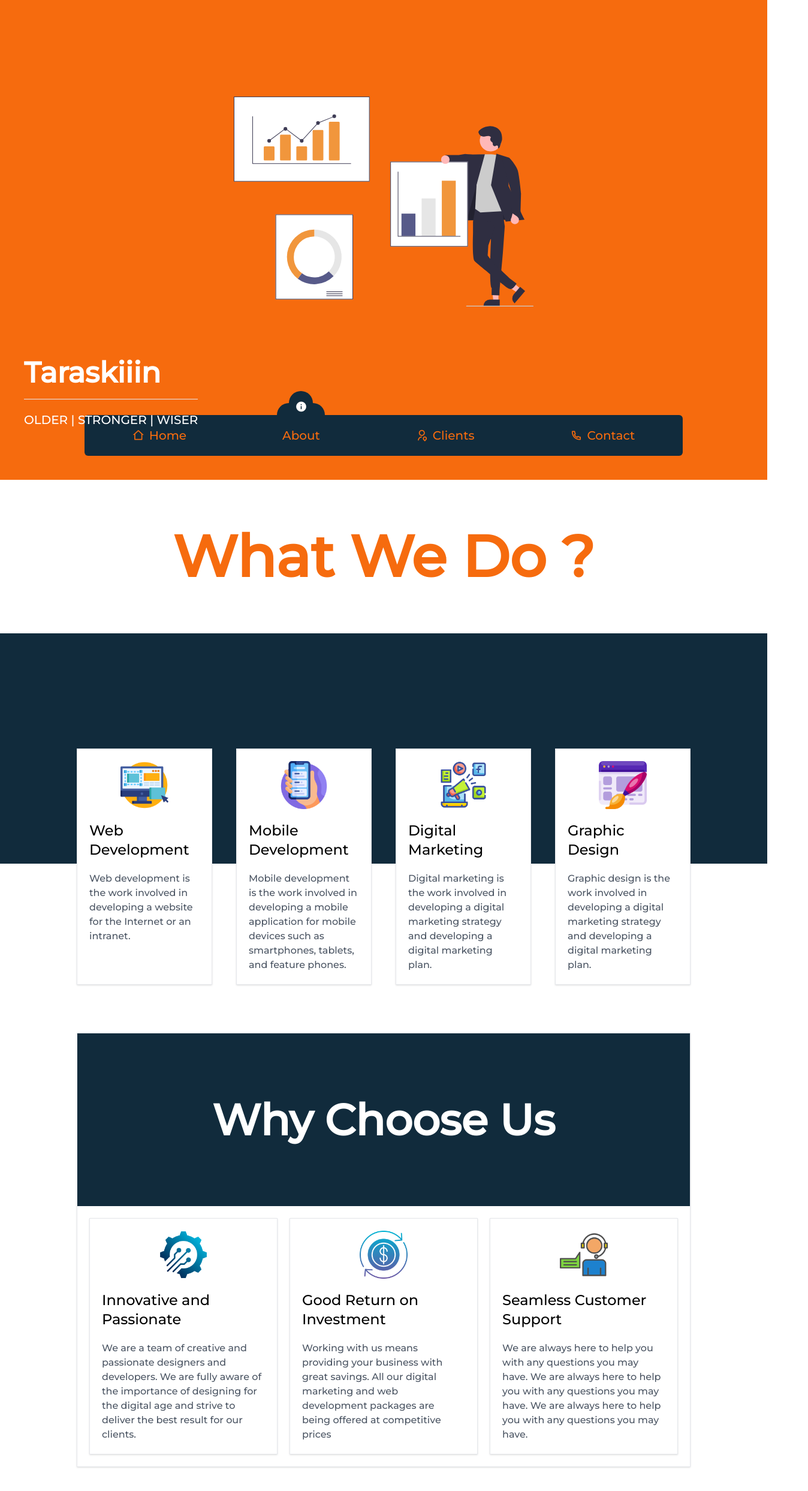
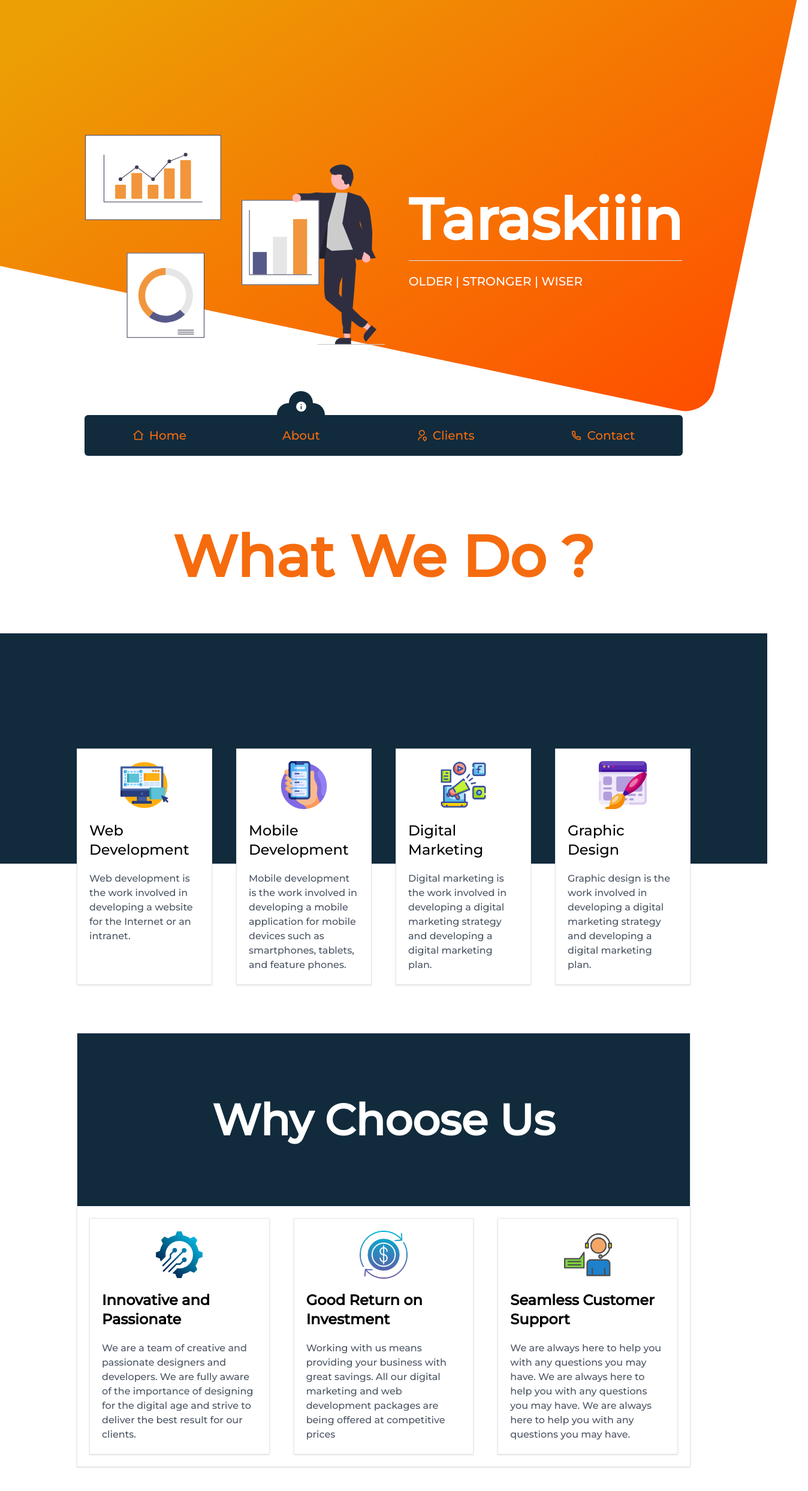
Before and after one commit to Taraskiiin/app_sheygency, a React (Create React App) app: page /about in a window 1280 px wide. Shown: the top 2486 px of the page at 60% size, 1348 px wide, since content can reach past the window. Built offline with nearby package versions, Linux system fonts and the light colour scheme.

Commit message:
fix: fixed about page

```diff
--- a/src/pages/about/intro.tsx
+++ b/src/pages/about/intro.tsx
@@ -4,15 +4,13 @@ import AboutIntro from './about-intro.svg';
 export default function Intro() {
 	return (
 		<>
-			<div className='about-intro h-screen sm:hidden'></div>
-			<div className='grid grid-cols-2 sm:grid-cols-1 items-center min-h-screen sm:bg-secondary sm:p-10'>
+			<div className='about-intro h-screen' />
+			<div className='flex justify-center gap-10 items-center min-h-screen'>
 				<div className='z-10 flex justify-center'>
 					<img src={AboutIntro} alt='' className='h-[500px] w-[500px]' />
 				</div>
-				<div className='z-10 max-w-max flex flex-col space-y-5 sm:-mt-20'>
-					<h1 className='text-8xl font-semibold text-white sm:text-5xl'>
-						Taraskiiin
-					</h1>
+				<div className='z-10 max-w-max flex flex-col space-y-5'>
+					<h1 className='text-8xl font-semibold text-white'>Taraskiiin</h1>
 					<hr />
 					<h1 className='text-xl text-white'>OLDER | STRONGER | WISER</h1>
 				</div>
--- a/src/pages/about/why-choose-us.tsx
+++ b/src/pages/about/why-choose-us.tsx
@@ -27,11 +27,11 @@ export default function WhyChooseUs() {
 			<div className='bg-primary h-72 w-full flex justify-center items-center'>
 				<h2 className='text-7xl font-semibold text-white '>Why Choose Us</h2>
 			</div>
-			<div className='grid grid-cols-3 gap-5 p-5'>
+			<div className='grid grid-cols-3 gap-10 p-5'>
 				{items.map((item) => (
 					<div className='p-5 bg-white border shadow flex flex-col space-y-5 items-center transform  hover:scale-105 duration-300 '>
 						<img src={item.image} alt='item.title' className='h-20 w-20' />
-						<h5 className='text-2xl'>{item.title}</h5>
+						<h5 className='text-2xl font-semibold'>{item.title}</h5>
 						<p className='text-gray-600 text-md'>{item.description}</p>
 					</div>
 				))}
```
